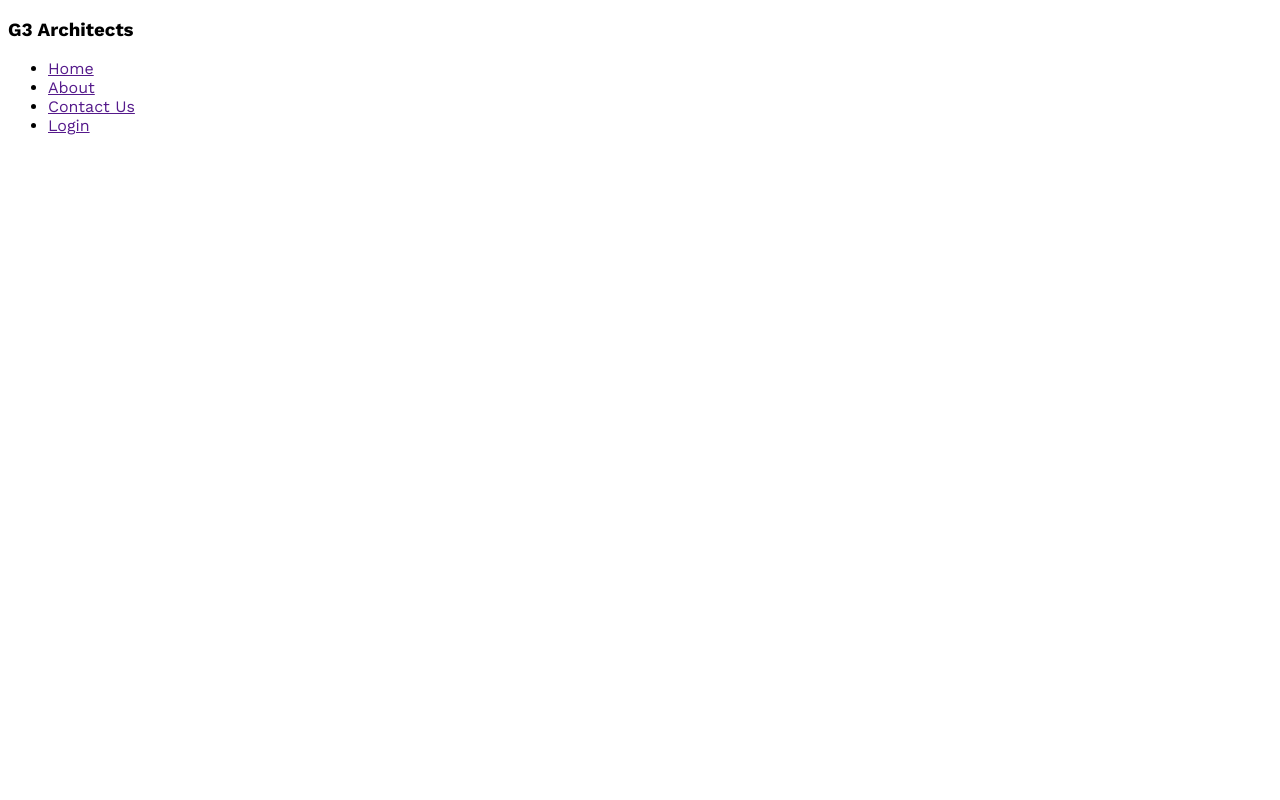
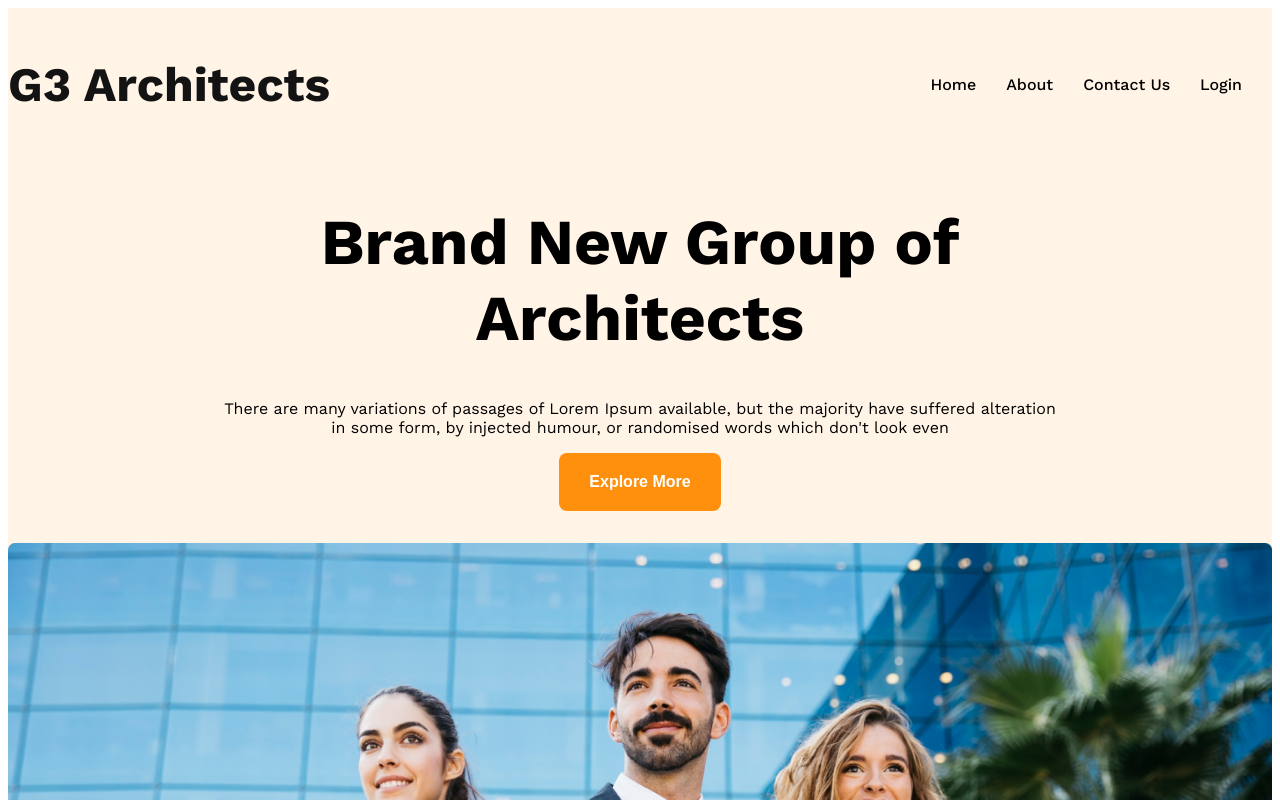
Before and after one commit to ARAFATH-SH/G3-Architects, a plain HTML site: page index.html in a window 1280 px wide. Shown: the top 800 px of the page. Drawn offline with nearby package versions, Linux system fonts and the light colour scheme.

Commit message:
completed header section

```diff
--- a/index.html
+++ b/index.html
@@ -3,20 +3,30 @@
 <head>
     <meta charset="UTF-8">
     <meta name="viewport" content="width=device-width, initial-scale=1.0">
-    <title>Document</title>
+    <title>G3 Architects</title>
     <link rel="stylesheet" href="style/G3.css">
 </head>
 <body class="work-sans-font">
-    <header>
+    <header class="header bg">
         <nav class="nav-bar">
-            <h3 class="brand-name">G3 Architects</h3>
-            <ul>
-                <li><a href="">Home</a></li>
-                <li><a href="">About</a></li>
-                <li><a href="">Contact Us</a></li>
-                <li><a href="">Login</a></li>
+            <h3 class="brand-name dark1">G3 Architects</h3>
+            <ul class="nav-links dark3">
+                <li class="nav-item"><a href="" class="nav-link">Home</a></li>
+                <li class="nav-item"><a href="" class="nav-link">About</a></li>
+                <li class="nav-item"><a href="" class="nav-link">Contact Us</a></li>
+                <li class="nav-item"><a href="" class="nav-link">Login</a></li>
             </ul>
         </nav>
+        <div class="banner">
+            <div class="banner-content">
+            <h1 class="banner-title">Brand New Group of Architects </h1>
+            <p class="banner-text">There are many variations of passages of Lorem Ipsum available, but the majority have
+            suffered alteration in some form, by injected humour, or randomised words which don't look even</p>
+            <button class="primary-btn">Explore More</button>
+            </div>
+            <img class="banner-image" src="images/banner.png" alt="">
+        </div>
+
     </header>
     <main>
 
--- a/style/G3.css
+++ b/style/G3.css
@@ -1,8 +1,76 @@
 @import url('https://fonts.googleapis.com/css2?family=Work+Sans:ital,wght@0,100..900;1,100..900&display=swap');
-
+.dark1{
+    color: #131313;
+}
+.dark2{
+    color: #424242;
+}
+.dark3{
+    color: #727272;
+}
 .work-sans-font {
     font-family: "Work Sans", serif;
     font-optical-sizing: auto;
     font-weight: 400;
     font-style: normal;
-  }
+}
+.bg{
+    background-color: rgba(255, 144, 14, 0.1);
+}
+.nav-bar{
+    display: flex;
+    justify-content: space-between;
+    align-items: center;
+}
+.nav-links{
+    display: flex;
+}
+.nav-item{
+    list-style: none;
+    margin-right: 30px;
+}
+.nav-links a{
+    text-decoration: none;
+    font-weight: 500;
+    color: black;
+}
+.nav-bar, .banner{
+    max-width: 1440px;
+    margin: 0 auto;
+}
+.brand-name{
+    font-weight: 700;
+    font-size: 3rem;
+}
+.banner{
+    padding-bottom: 2rem;
+}
+.banner-content{
+    max-width: 850px;
+    margin: 0 auto;
+    text-align: center;
+    margin-bottom: 2rem;
+}
+.banner-title{
+    font-size: 4rem;
+    font-weight: 700;
+}
+.primary-btn{
+    background-color: #FF900E;
+    color: #FFFFFF;
+    border: none;
+    border-radius: 8px;
+    padding: 20px 30px;
+    font-size: 1rem;
+    font-weight: 600;
+}
+.banner-image{
+    width: 100%;
+}
+
+/* responsive */
+@media screen and (max-width: 572px){
+    .nav-bar, .nav-links{
+        flex-direction: column;
+    }
+}
```
